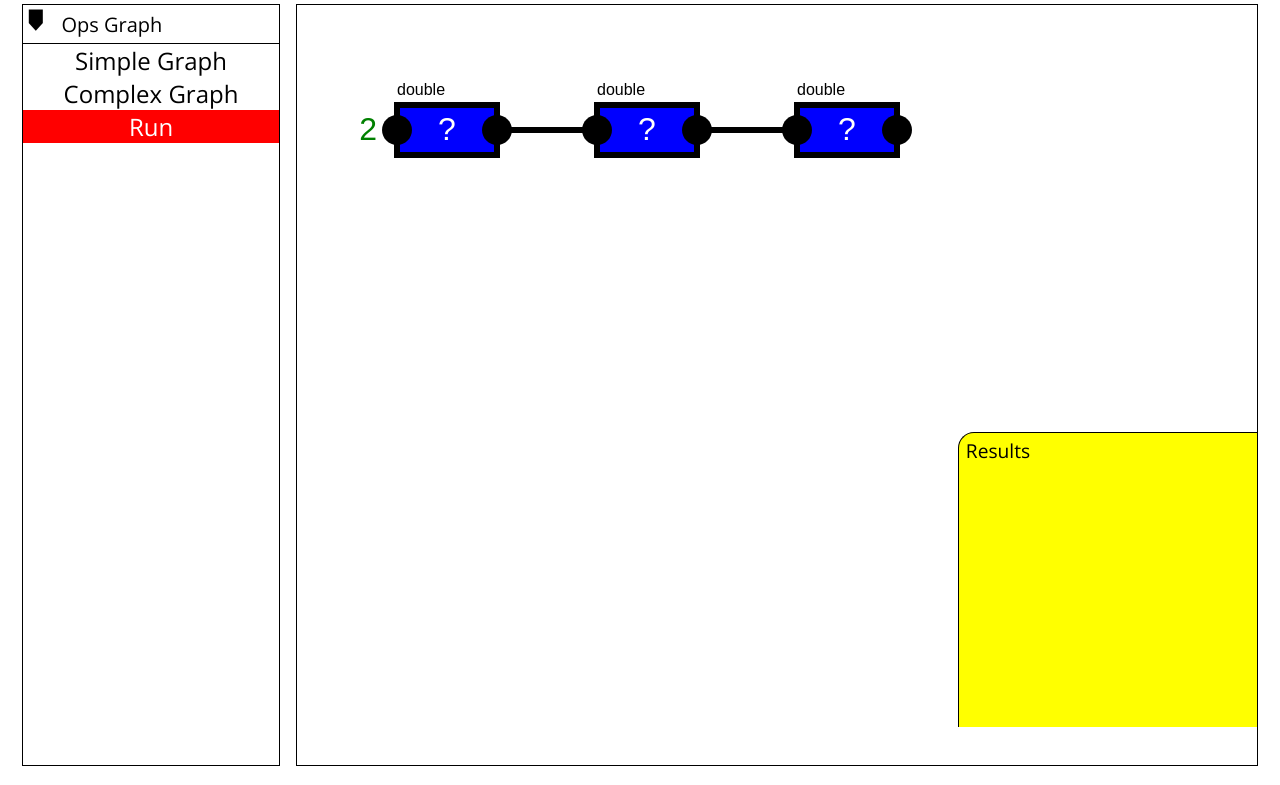
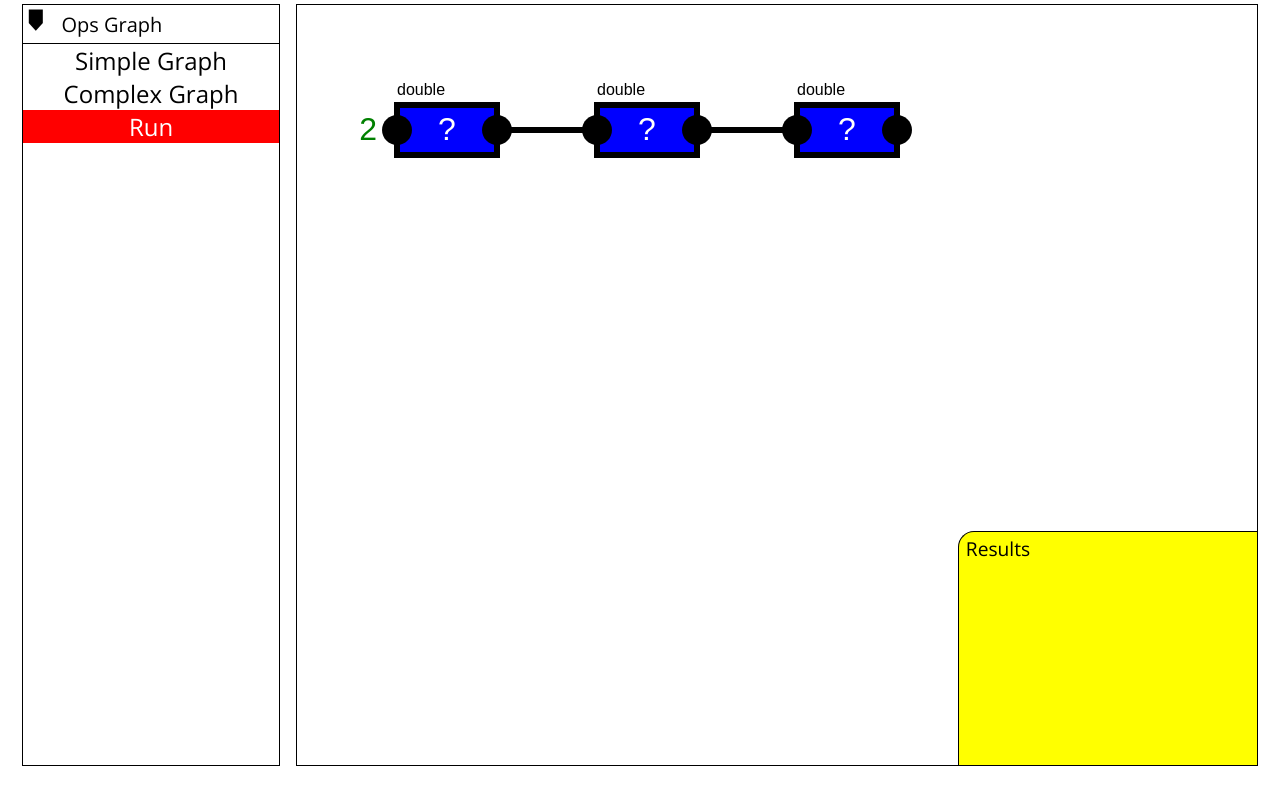
Before and after one commit to JimBoonie/OpsGraph, a Flask app: page / in a window 1280 px wide. Shown: the part 15-800 px from the top of the page. Run offline with Flask 2, Linux system fonts and the light colour scheme.

Commit message:
Modify style of float-menu;

```diff
--- a/app/static/css/main.css
+++ b/app/static/css/main.css
@@ -107,14 +107,14 @@ canvas[resize] {
 
     #content {
         position: relative;
-        height: 95%;
+        height: 100%;
         width: 100%;
     }
 
     #float-menu {
         position: absolute;
         width: 30%;
-        min-height: 40%;
+        min-height: 30%;
         max-height: 80%;
         bottom: 0em;
         right: 0em;
@@ -133,6 +133,6 @@ canvas[resize] {
     }
 
     #float-result {
-        font-size: 0.8em;
+        font-size: 1.5em;
         margin-bottom: 0.4em;
     }
```
